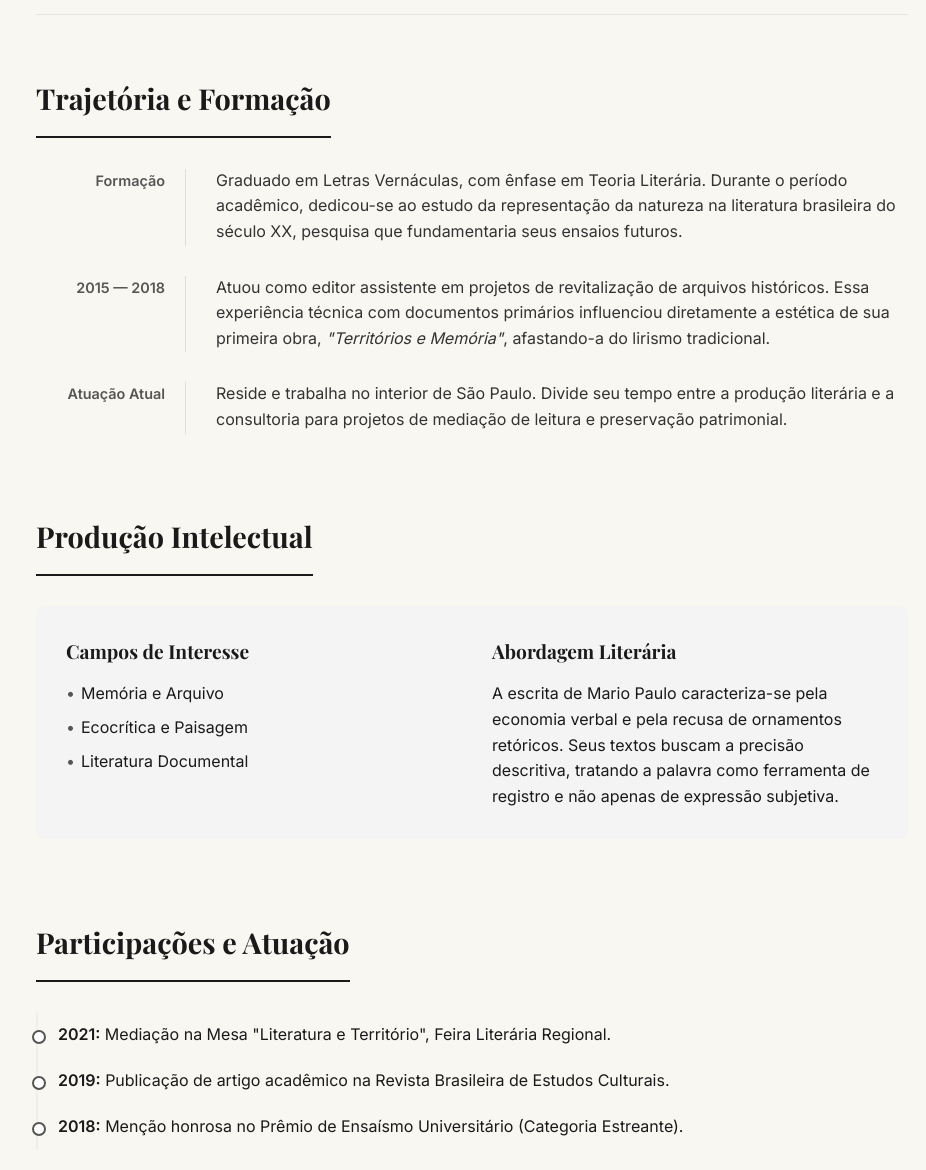
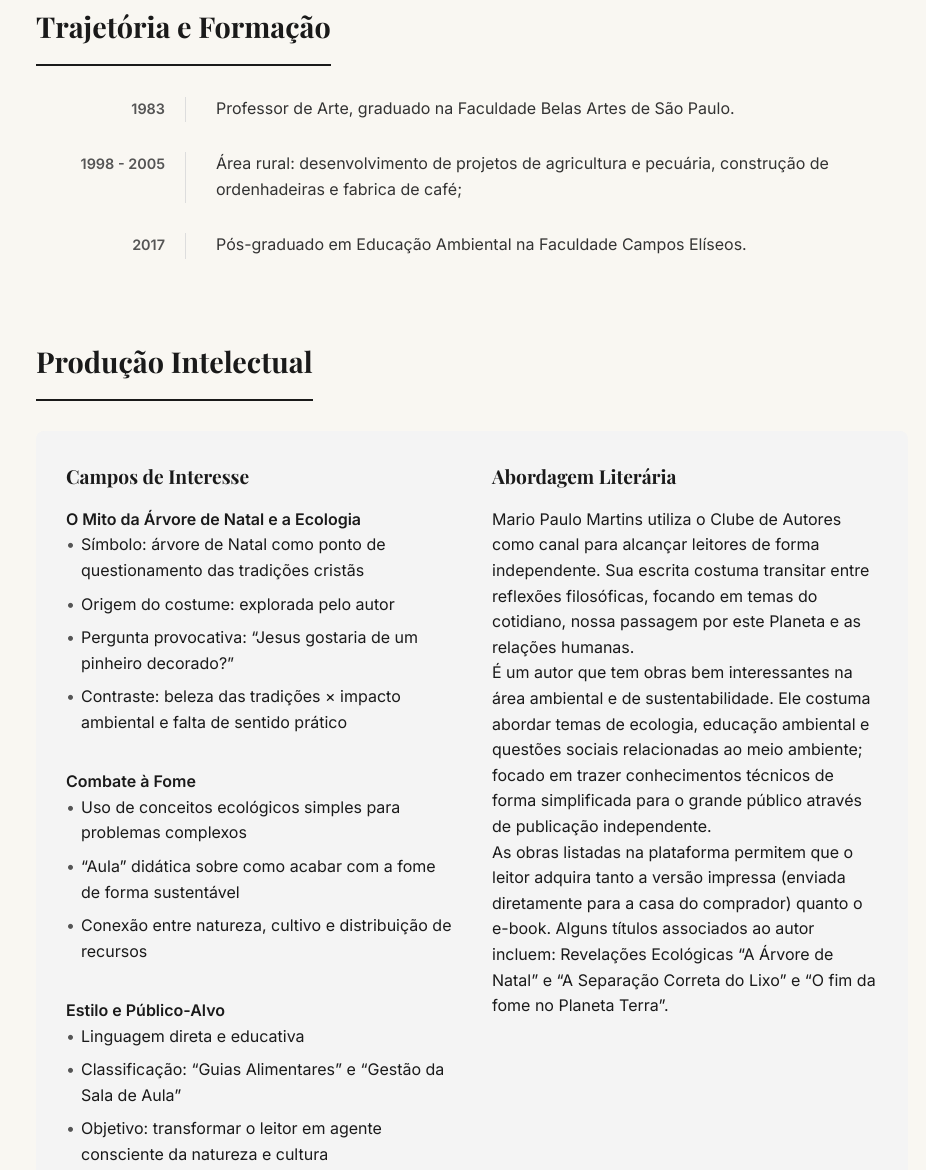
Before and after one commit to Felpsss1012/WebSite, a plain HTML site: page html/autor.html in a window 1280 px wide. Shown: the part 571-1741 px from the top of the page, without its empty margins (168-1094 px from the left). Drawn offline with nearby package versions, Linux system fonts and the light colour scheme; no server answers; a web font is replaced by a local one.

Commit message:
Atualização das informações do Mario Paulo

```diff
--- a/html/autor.html
+++ b/html/autor.html
@@ -39,7 +39,7 @@
                 </p>
             </div>
             <figure class="bio-portrait">
-                <img src="../img/MP_foto.jpeg" alt="Retrato de Mario Paulo em estúdio, fundo neutro, iluminação suave.">
+                <img src="../img/MP-foto.svg" alt="Retrato de Mario Paulo em estúdio, fundo neutro, iluminação suave.">
                 <figcaption class="sr-only">Foto oficial do Autor.</figcaption>
             </figure>
         </section>
@@ -50,28 +50,23 @@
             <h2 class="section-title">Trajetória e Formação</h2>
 
             <div class="timeline-block">
-                <span class="timeline-year">Formação</span>
+                <span class="timeline-year">1983</span>
                 <div class="timeline-text">
-                    <p>Graduado em Letras Vernáculas, com ênfase em Teoria Literária. Durante o período acadêmico,
-                        dedicou-se ao estudo da representação da natureza na literatura brasileira do século XX,
-                        pesquisa que fundamentaria seus ensaios futuros.</p>
+                    <p>Professor de Arte, graduado na Faculdade Belas Artes de São Paulo.</p>
                 </div>
             </div>
 
             <div class="timeline-block">
-                <span class="timeline-year">2015 — 2018</span>
+                <span class="timeline-year">1998 - 2005</span>
                 <div class="timeline-text">
-                    <p>Atuou como editor assistente em projetos de revitalização de arquivos históricos. Essa
-                        experiência técnica com documentos primários influenciou diretamente a estética de sua primeira
-                        obra, <em>"Territórios e Memória"</em>, afastando-a do lirismo tradicional.</p>
+                    <p>Área rural: desenvolvimento de projetos de agricultura e pecuária, construção de ordenhadeiras e fabrica de café;</p>
                 </div>
             </div>
 
             <div class="timeline-block">
-                <span class="timeline-year">Atuação Atual</span>
+                <span class="timeline-year">2017</span>
                 <div class="timeline-text">
-                    <p>Reside e trabalha no interior de São Paulo. Divide seu tempo entre a produção literária e a
-                        consultoria para projetos de mediação de leitura e preservação patrimonial.</p>
+                    <p>Pós-graduado em Educação Ambiental na Faculdade Campos Elíseos.</p>
                 </div>
             </div>
         </section>
@@ -82,16 +77,36 @@
                 <article class="research-item">
                     <h3>Campos de Interesse</h3>
                     <ul class="clean-list">
-                        <li>Memória e Arquivo</li>
-                        <li>Ecocrítica e Paisagem</li>
-                        <li>Literatura Documental</li>
+                        <h4>O Mito da Árvore de Natal e a Ecologia</h4>
+                        <li>Símbolo: árvore de Natal como ponto de questionamento das tradições cristãs</li>
+                        <li>Origem do costume: explorada pelo autor</li>
+                        <li>Pergunta provocativa: “Jesus gostaria de um pinheiro decorado?”</li>
+                        <li>Contraste: beleza das tradições × impacto ambiental e falta de sentido prático</li>
+                        <br>
+                        <h4>Combate à Fome</h4>
+                        <li>Uso de conceitos ecológicos simples para problemas complexos</li>
+                        <li>“Aula” didática sobre como acabar com a fome de forma sustentável</li>
+                        <li>Conexão entre natureza, cultivo e distribuição de recursos</li>
+                        <br>
+                        <h4>Estilo e Público-Alvo</h4>
+                        <li>Linguagem direta e educativa</li>
+                        <li>Classificação: “Guias Alimentares” e “Gestão da Sala de Aula”</li>
+                        <li>Objetivo: transformar o leitor em agente consciente da natureza e cultura</li>
                     </ul>
                 </article>
                 <article class="research-item">
                     <h3>Abordagem Literária</h3>
-                    <p>A escrita de Mario Paulo caracteriza-se pela economia verbal e pela recusa de ornamentos
-                        retóricos. Seus textos buscam a precisão descritiva, tratando a palavra como ferramenta de
-                        registro e não apenas de expressão subjetiva.</p>
+                    <p>Mario Paulo Martins utiliza o Clube de Autores como canal para alcançar leitores de forma independente.
+                        Sua escrita costuma transitar entre reflexões filosóficas, focando em temas do cotidiano,
+                        nossa passagem por este Planeta e as relações humanas.</p>
+                    <p>É um autor que tem obras bem interessantes na área ambiental e de sustentabilidade.
+                        Ele costuma abordar temas de ecologia, educação ambiental e questões sociais relacionadas ao meio ambiente;
+                        focado em trazer conhecimentos técnicos de forma simplificada para o grande público através de publicação
+                        independente.</p>
+                    <p>As obras listadas na plataforma permitem que o leitor adquira tanto a versão impressa
+                        (enviada diretamente para a casa do comprador) quanto o e-book.
+                        Alguns títulos associados ao autor incluem: Revelações Ecológicas “A Árvore de Natal” e
+                        “A Separação Correta do Lixo” e “O fim da fome no Planeta Terra”.</p>
                 </article>
             </div>
         </section>
@@ -99,10 +114,10 @@
         <section class="bio-section bio-recognition">
             <h2 class="section-title">Participações e Atuação</h2>
             <ul class="fact-list">
-                <li><strong>2021:</strong> Mediação na Mesa "Literatura e Território", Feira Literária Regional.</li>
-                <li><strong>2019:</strong> Publicação de artigo acadêmico na Revista Brasileira de Estudos Culturais.
+                <li><strong>1999:</strong> Apresentação de projeto para resolver o problema da poluição do lixo, através da imprensa e Câmara Municipal local.</li>
+                <li><strong>2006 - 2025:</strong> Ministrou aulas em instituições Publicas Educacionais.
                 </li>
-                <li><strong>2018:</strong> Menção honrosa no Prêmio de Ensaísmo Universitário (Categoria Estreante).
+                <li><strong>2026:</strong> Atualidade, ministra aulas em escolas técnicas.
                 </li>
             </ul>
         </section>
@@ -115,7 +130,7 @@
             <div class="collaborators-grid">
                 <div class="collab-card">
                     <span class="collab-role">Administradora e Designer Gráfica</span>
-                    <strong class="collab-name">Sabrina</strong>
+                    <strong class="collab-name">Sabrina Gimenez de Jesus</strong>
                     <p class="collab-desc">Responsável pelo gerenciamento do site, garantindo atualização constante.
                         Além disso, atua na criação de ilustrações para os livros para enriquecer o conteúdo das obras.</p>
                 </div>
--- a/style/style.css
+++ b/style/style.css
@@ -119,24 +119,15 @@ body {
     display: inline-block;
 }
 
-.btn-primary {
-    background: var(--white);
-    color: var(--text-main);
-}
-
 .btn-primary:hover {
     transform: translateY(-5px);
     box-shadow: 0 10px 20px rgba(0, 0, 0, 0.2);
-}
-
-.btn-secondary {
-    border: 1px solid rgba(255, 255, 255, 0.3);
-    color: var(--white);
-    margin-left: 15px;
+    background: #f0f0f0; /* Um branco levemente acinzentado no hover */
 }
 
 .btn-secondary:hover {
-    background: rgba(255, 255, 255, 0.1);
+    background: #333333; /* Cinza mais escuro no hover */
+    border-color: #333333;
 }
 
 /* --- TRAJETÓRIA --- */
@@ -1393,14 +1384,16 @@ body.no-scroll {
 }
 
 .btn-primary {
-    background: var(--text-main);
+    background: var(--white); /* Botão da esquerda: Branco */
+    color: var(--text-main);
+    border: 1px solid var(--white);
+}
+
+.btn-secondary {
+    background: #4a4a4a; /* Botão da direita: Cinza */
     color: var(--white);
-}
-
-.btn-secondary {
-    background: transparent;
-    border: 1px solid rgba(0, 0, 0, 0.06);
-    color: var(--text-main);
+    border: 1px solid #4a4a4a;
+    margin-left: 15px;
 }
 
 /* small helpers */
```
Also changed, not shown: index.html (+12 -10 lines), img/MP_foto.jpeg (deleted), 1 other file.
